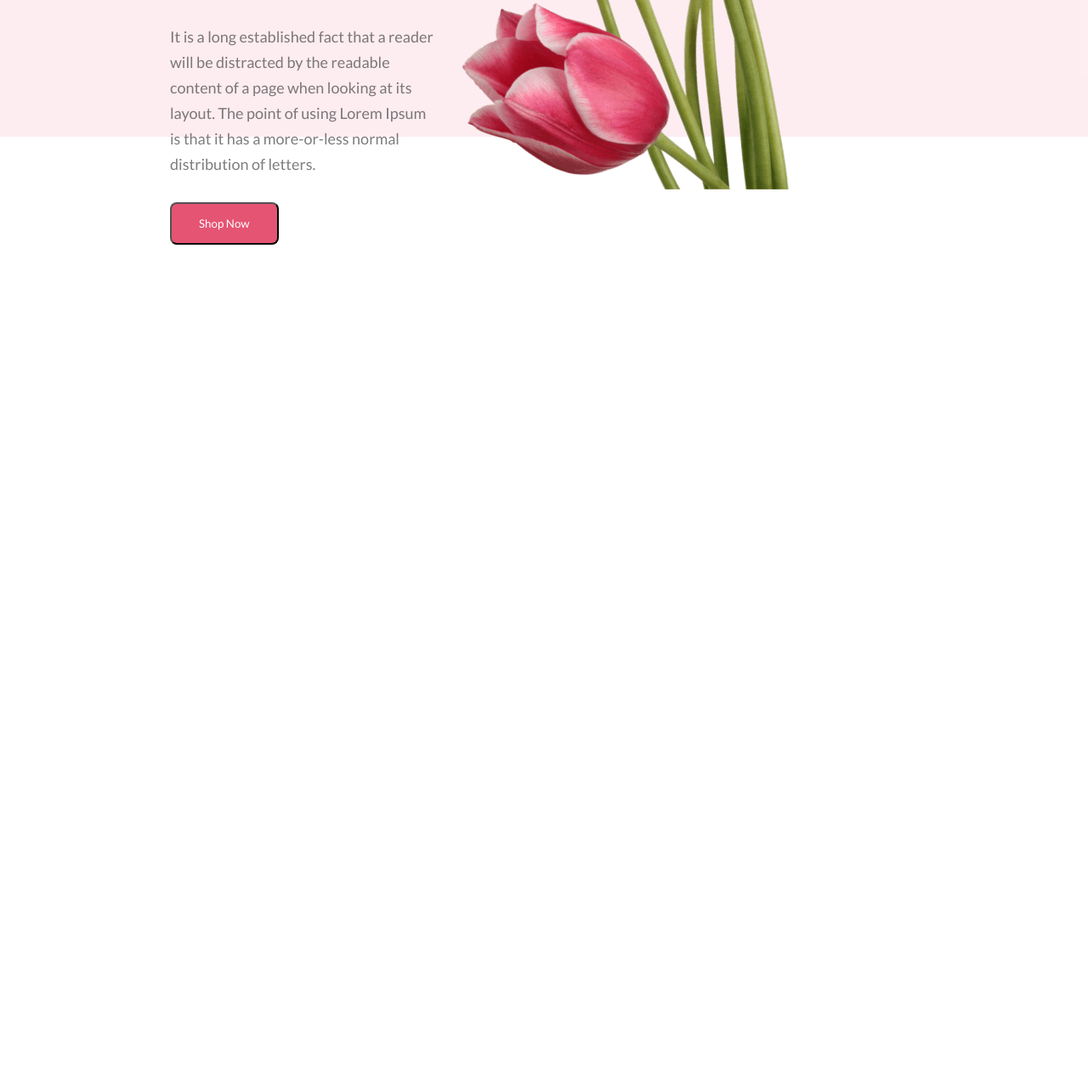
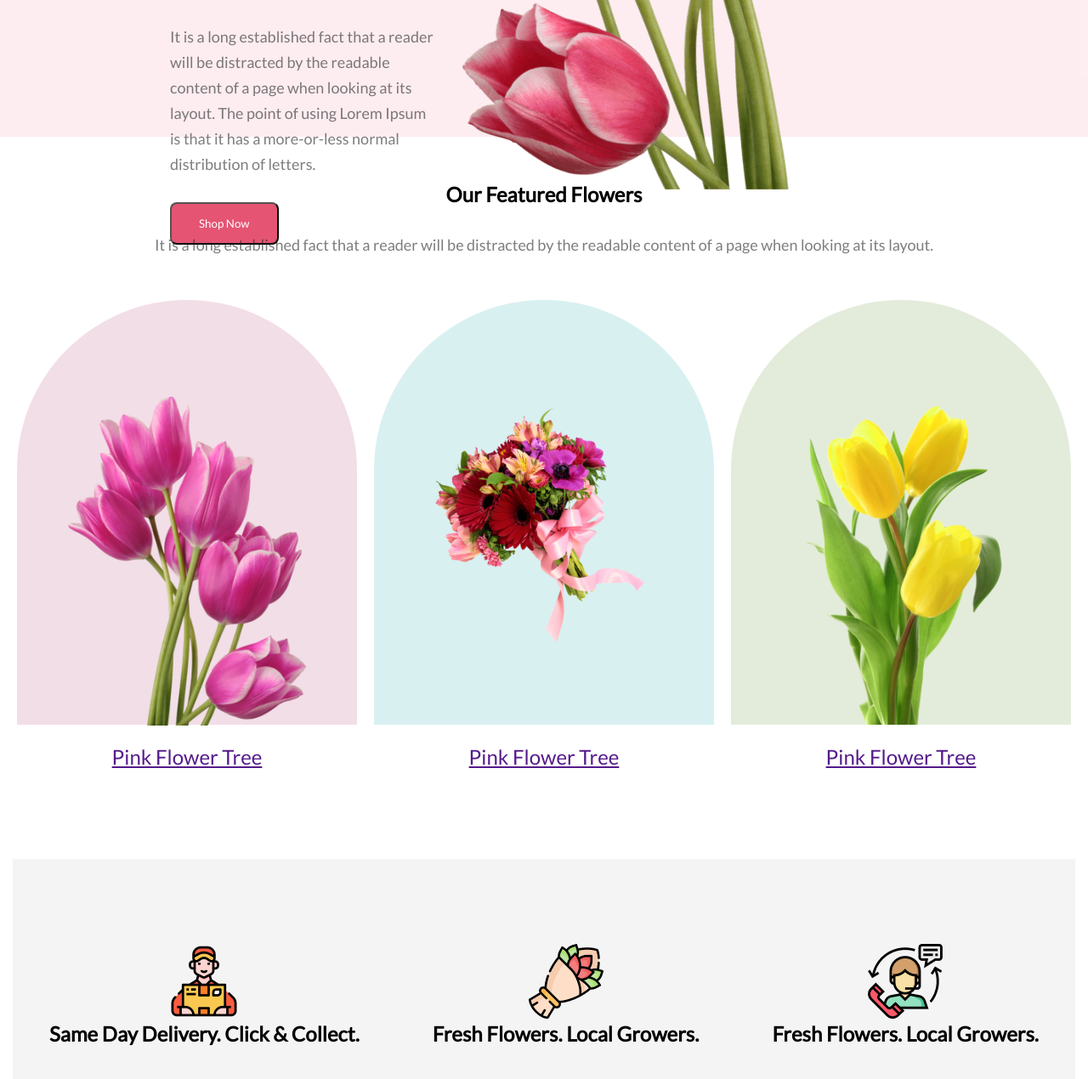
Before and after one commit to ankonbala/first-assignment, a plain HTML site: page index.html in a window 1280 px wide. Shown: the part 674-1944 px from the top of the page at 85% size. Before the commit the page ends 962 px from the top, so only its background shows below. Drawn offline with Linux system fonts and the light colour scheme.

Commit message:
third commit

```diff
--- a/index.html
+++ b/index.html
@@ -23,6 +23,47 @@
         </div>
     </header>
     <main>
+       <!--section 1-->
+        <section class="sec1">
+            <Div class="sec1-container">
+                <div>
+                    <h1>
+                        Our Featured Flowers
+                    </h1>
+                    <p class="header-description">It is a long established fact that a reader will be distracted by the readable content of a page when looking at its layout.</p>
+                </div>
+                <div class="sec1-box-container">
+                    <div>
+                        <div id="box1" class="sec1-box"><img class="box-img1" src="/Flower Asset/pngwing 6.png" alt=""></div>
+                        <div class="lnk"><a href="">Pink Flower Tree</a></div>
+                    </div>
+                    <div>
+                        <div id="box2" class="sec1-box"><img class="box-img2" src="/Flower Asset/pngwing 5.png" alt=""></div>
+                        <div class="lnk"><a href="">Pink Flower Tree</a></div>
+                    </div>
+                    <div>
+                        <div id="box3" class="sec1-box"><img class="box-img3" src="/Flower Asset/pngwing 7.png" alt=""></div>
+                        <div class="lnk"><a href="">Pink Flower Tree</a></div>
+                    </div>
+
+                </div>
+            </Div>
+        </section>
+        <!--section 2-->
+        <section class="sec2">
+            <div>
+                <img src="/Flower Asset/Group 57.png" alt="">
+                <h1>Same Day Delivery. Click & Collect.</h1>
+            </div>
+            <div>
+                <img src="/Flower Asset/Group 58.png" alt="">
+                <h1>Fresh Flowers. Local Growers.</h1>
+            </div>
+            <div>
+                <img src="/Flower Asset/Group 59.png" alt="">
+                <h1>Fresh Flowers. Local Growers.</h1>
+            </div>
+        </section>
 
     </main>
     <footer>
--- a/style.css
+++ b/style.css
@@ -42,3 +42,68 @@
     background-color: #E55473;
     color: white;
 }
+/*section 1*/
+.sec1{
+    height: 100vh;
+    max-width:1920px ;
+    display: flex;
+    justify-content: center;
+    align-items: center;
+    text-align: center;
+}
+
+.sec1-box-container{
+    display: flex;
+
+
+}
+.sec1-box{
+    width: 400px;
+    height: 500px;
+  border-radius: 300px 300px 0px 0px;
+    background-color: red;
+    margin: 20px 10px;
+}
+
+.box-img1{
+    width: 280px;
+    margin-top: 114px;
+}
+.box-img2{
+    width: 280px;
+    margin-top: 124px;
+}
+.box-img3{
+    width: 280px;
+    margin-top: 80px;
+}
+#box1{
+background-color: #A7216226;
+}
+#box2{
+background-color: #0597A026;
+}
+#box3{
+background-color: #477D1126;
+}
+.lnk{
+    color: #272727;
+    font-size: 24px;
+    line-height: 35px;
+}
+
+/*section 2*/
+
+.sec2{
+    width: 1250px;
+    height: 320px;
+    display: flex;
+    justify-content: space-around;
+    text-align: center;
+    align-items: center;
+    background-color: #2727270D;
+   margin:auto;
+   margin-top: 50px;
+   margin-bottom: 140px;
+
+}
```
